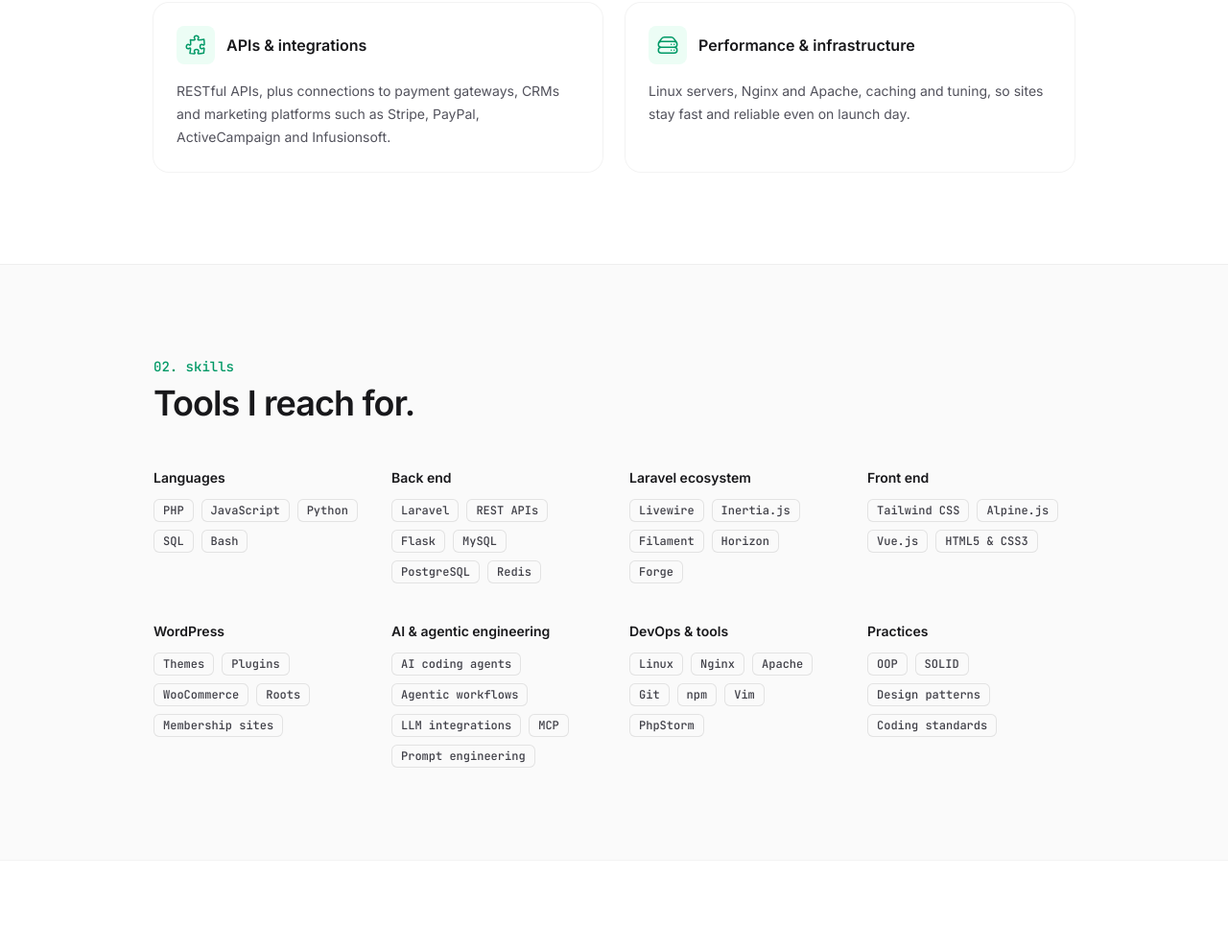
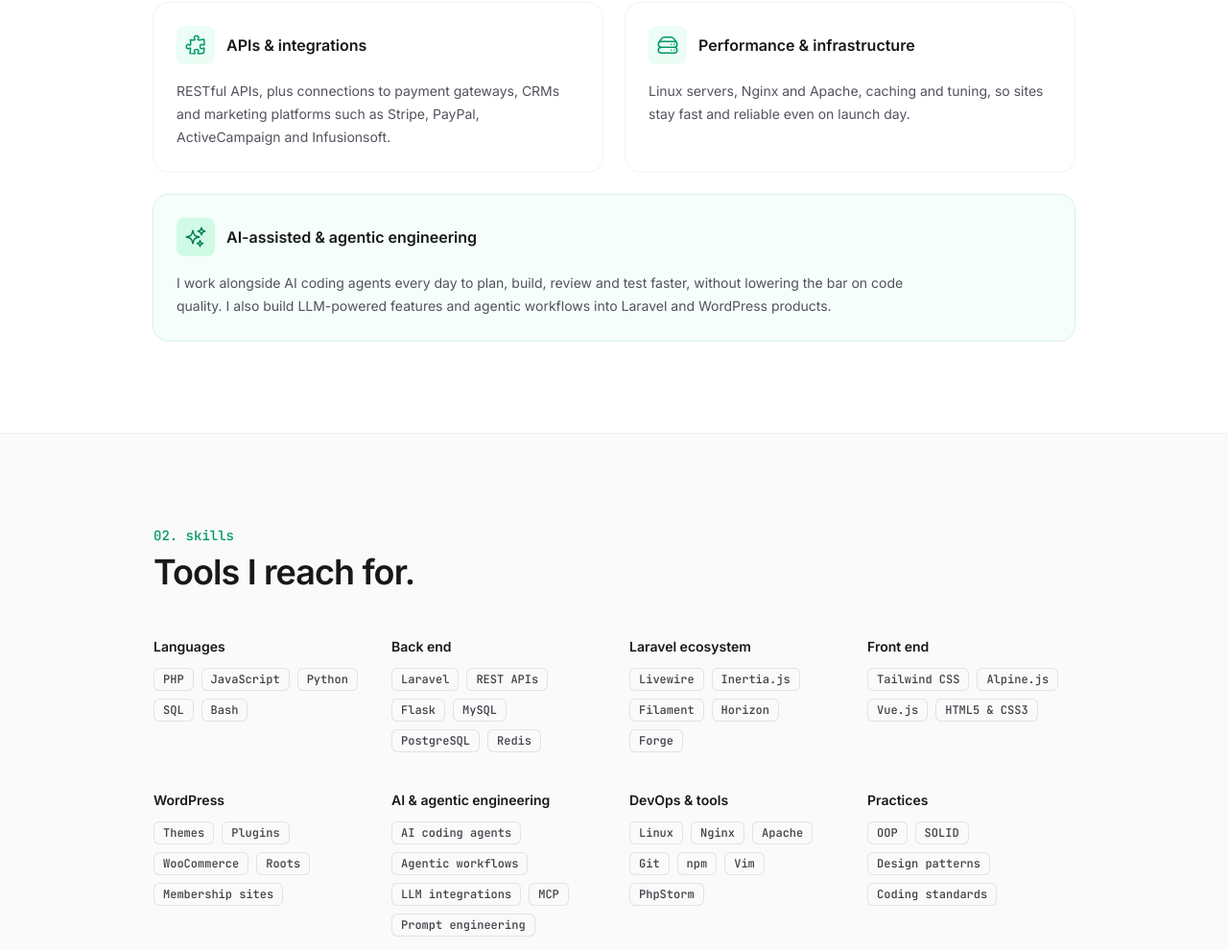
Before and after one commit to theKhorshed/theKhorshed.github.io, a website: page public/index.html in a window 1280 px wide. Shown: the part 1395-2385 px from the top of the page at 96% size. Drawn offline with nearby package versions, Linux system fonts and the light colour scheme; files that its build step writes are made by us from their sources.

Commit message:
Add AI-assisted engineering card to About

```diff
--- a/public/index.html
+++ b/public/index.html
@@ -207,6 +207,15 @@
             </dt>
             <dd class="mt-4 text-sm/6">Linux servers, Nginx and Apache, caching and tuning, so sites stay fast and reliable even on launch day.</dd>
           </div>
+          <div class="rounded-2xl bg-emerald-50/50 p-6 ring-1 ring-emerald-600/15 sm:col-span-2 dark:bg-emerald-500/5 dark:ring-emerald-400/20">
+            <dt class="flex items-center gap-3 font-semibold text-zinc-900 dark:text-white">
+              <span class="flex size-10 items-center justify-center rounded-lg bg-emerald-100 text-emerald-700 dark:bg-emerald-500/15 dark:text-emerald-400">
+                <svg class="size-6" fill="none" viewBox="0 0 24 24" stroke-width="1.5" stroke="currentColor" aria-hidden="true"><path stroke-linecap="round" stroke-linejoin="round" d="M9.813 15.904 9 18.75l-.813-2.846a4.5 4.5 0 0 0-3.09-3.09L2.25 12l2.846-.813a4.5 4.5 0 0 0 3.09-3.090L9 5.25l.813 2.846a4.5 4.5 0 0 0 3.09 3.09L15.75 12l-2.846.813a4.5 4.5 0 0 0-3.09 3.09ZM18.259 8.715 18 9.75l-.259-1.035a3.375 3.375 0 0 0-2.455-2.456L14.25 6l1.036-.259a3.375 3.375 0 0 0 2.455-2.456L18 2.25l.259 1.035a3.375 3.375 0 0 0 2.456 2.456L21.75 6l-1.035.259a3.375 3.375 0 0 0-2.456 2.456ZM16.894 20.567 16.5 21.75l-.394-1.183a2.25 2.25 0 0 0-1.423-1.423L13.5 18.75l1.183-.394a2.25 2.25 0 0 0 1.423-1.423l.394-1.183.394 1.183a2.25 2.25 0 0 0 1.423 1.423l1.183.394-1.183.394a2.25 2.25 0 0 0-1.423 1.423Z"/></svg>
+              </span>
+              AI-assisted &amp; agentic engineering
+            </dt>
+            <dd class="mt-4 max-w-3xl text-sm/6">I work alongside AI coding agents every day to plan, build, review and test faster, without lowering the bar on code quality. I also build LLM-powered features and agentic workflows into Laravel and WordPress products.</dd>
+          </div>
         </dl>
       </div>
     </section>
```
